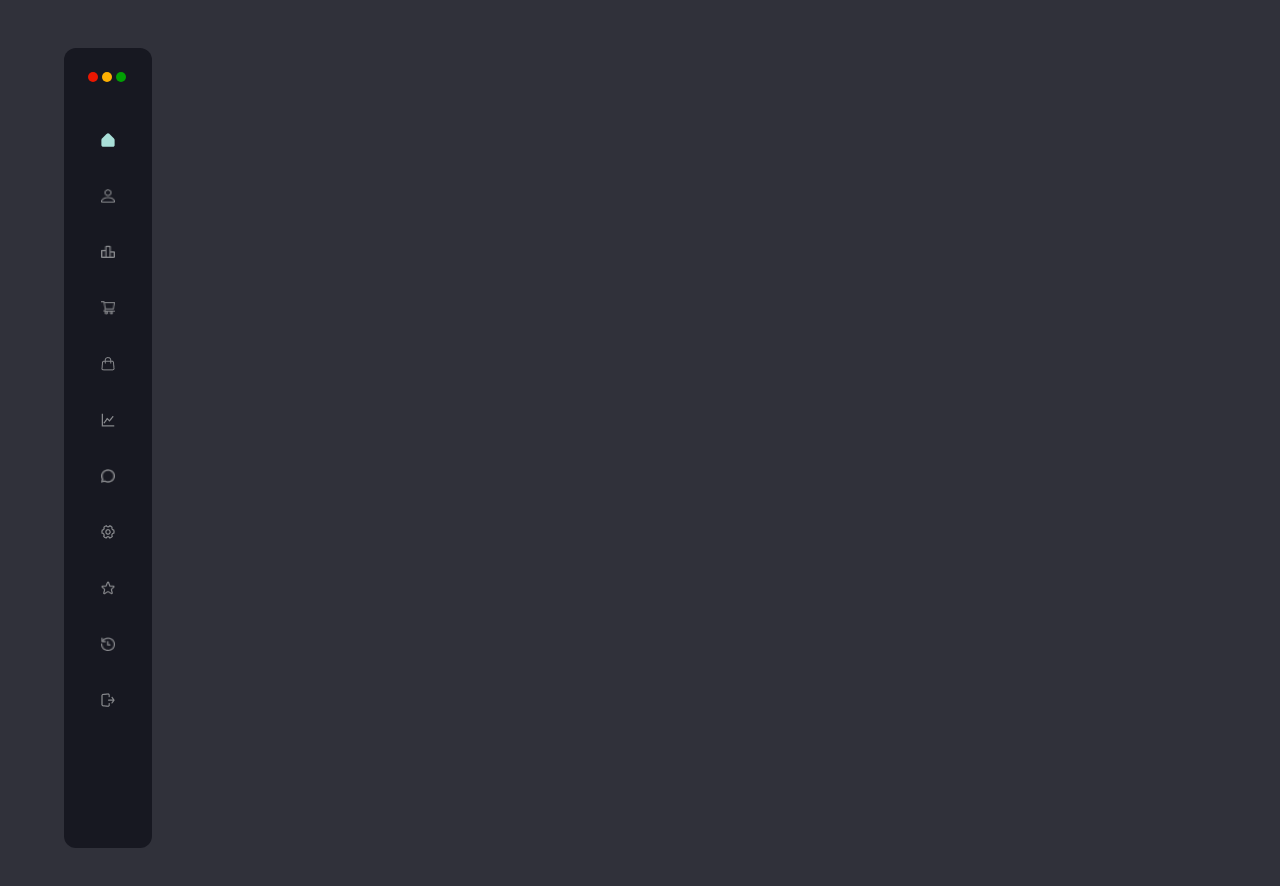
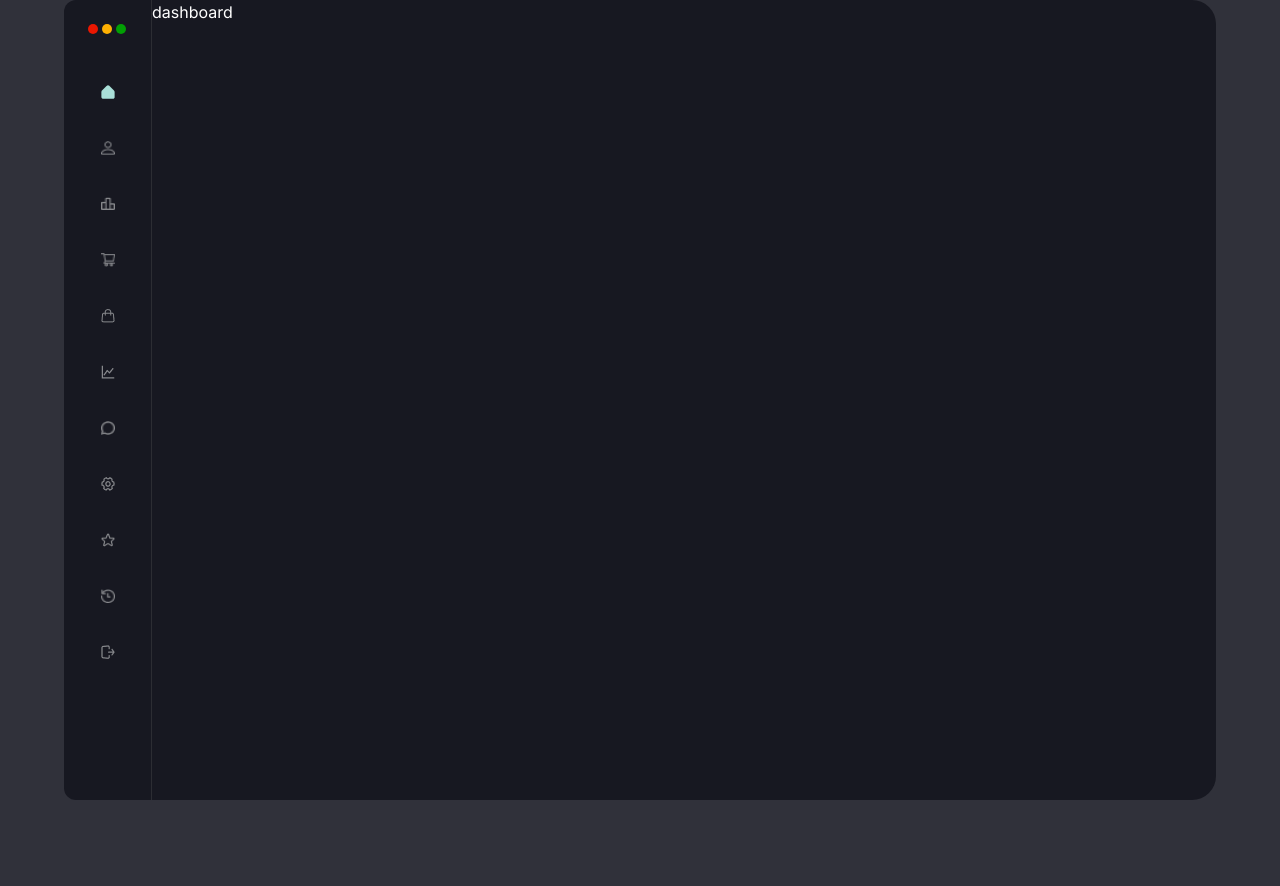
Before and after one commit to Iamshrmd/dashboard, a Vue app in the folder dashboard/: page / in a window 1280 px wide. Shown: the top 886 px of the page. After the commit the page ends 800 px from the top, so only its background shows below. Built offline with nearby package versions, Linux system fonts and the light colour scheme.

Commit message:
add default value for dashboard

```diff
--- a/dashboard/src/App.vue
+++ b/dashboard/src/App.vue
@@ -5,7 +5,7 @@ export default {
   components:{Sidebar,dashboardInformation},
   data(){
     return{
-      dashTitle:'',
+      dashTitle:'dashboard',
       iconImgs : [
         {
           titleVisible:false,
@@ -130,7 +130,7 @@ export default {
 </script>
 
 <template>
-  <div class="w-full h-full min-h-screen flex gap-x-2 overflow-hidden py-12" :class="{'gap-x-0': dashTitle}">
+  <div class="w-full h-full min-h-screen flex gap-x-0 overflow-hidden" :class="{'gap-x-0': dashTitle}">
     <Sidebar @removeBlackImgs="removeBlackImgs" @showdashitem="showDashItem" @toggleIcon="toggleicon" :iconImgs="iconImgs"/>
     <dashboardInformation :dashTitle="dashTitle"/>
   </div>
--- a/dashboard/src/components/Sidebar.vue
+++ b/dashboard/src/components/Sidebar.vue
@@ -1,6 +1,6 @@
 <template>
-  <section class="relative ">
-    <aside @click.self="closeSideBar()" class="sidebar transition-all duration-500 bg-[#171821] w-[88px] h-[800px] rounded-xl py-6 flex flex-col gap-y-10 items-center"  :class="{'w-[160px] rounded-tl-3xl rounded-bl-3xl rounded-tr-none rounded-br-none border-r border-[#2c2d33]':sideBarWidth}">
+  <section class="relative">
+    <aside @click.self="closeSideBar()" class="sidebar transition-all duration-500 bg-[#171821] w-[88px] h-[800px] rounded-tl-xl rounded-bl-xl py-6 flex flex-col gap-y-10 items-center border-r border-[#2c2d33]"  :class="{'w-[160px] rounded-tl-3xl rounded-bl-3xl rounded-tr-none rounded-br-none ':sideBarWidth}">
         <div class="flex justify-items-start gap-x-1 w-full px-6">
             <span class="inline-block w-2.5 h-2.5 bg-[#EA1701] rounded-full"></span>
             <span class="inline-block w-2.5 h-2.5 bg-[#FEB002] rounded-full"></span>
@@ -51,7 +51,7 @@ export default {
                 iconDivs.forEach(div => {
                 div.classList.remove('selectedDiv')
                 div.classList.remove('allDivs')
-                this.$emit('removeBlackImgs','')
+                this.$emit('removeBlackImgs','dashboard')
             });
             }
 
```
